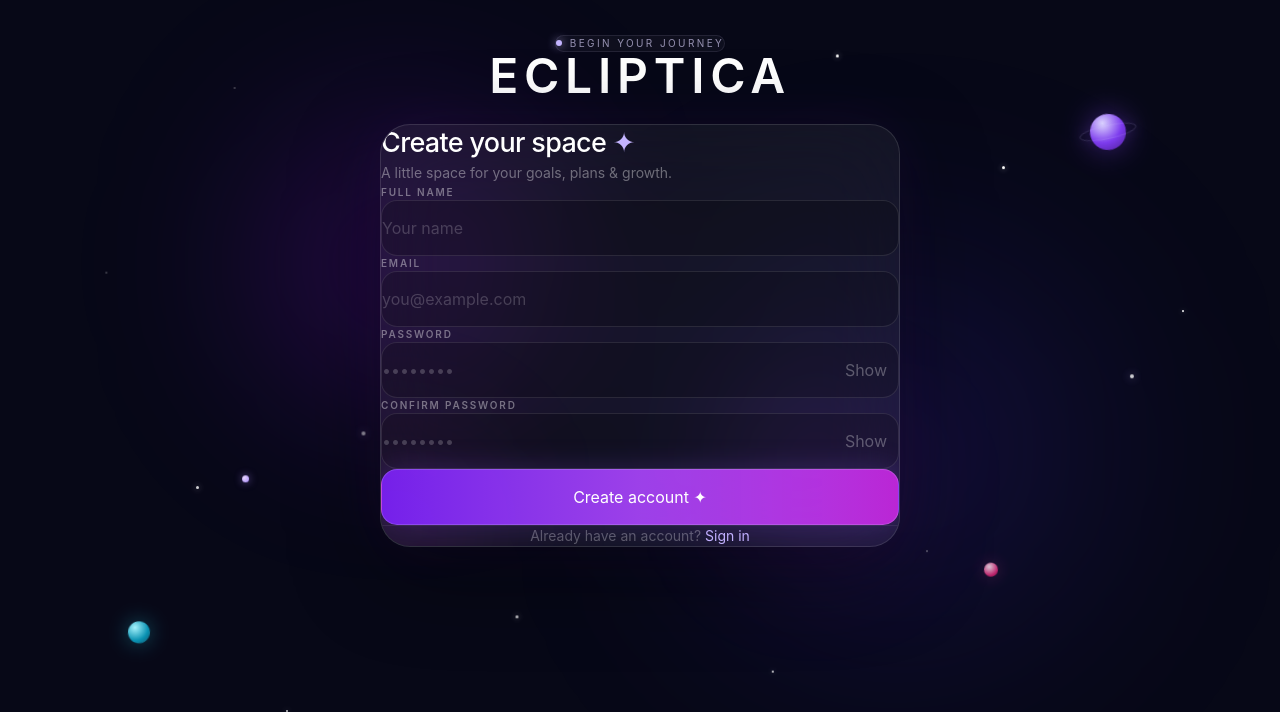
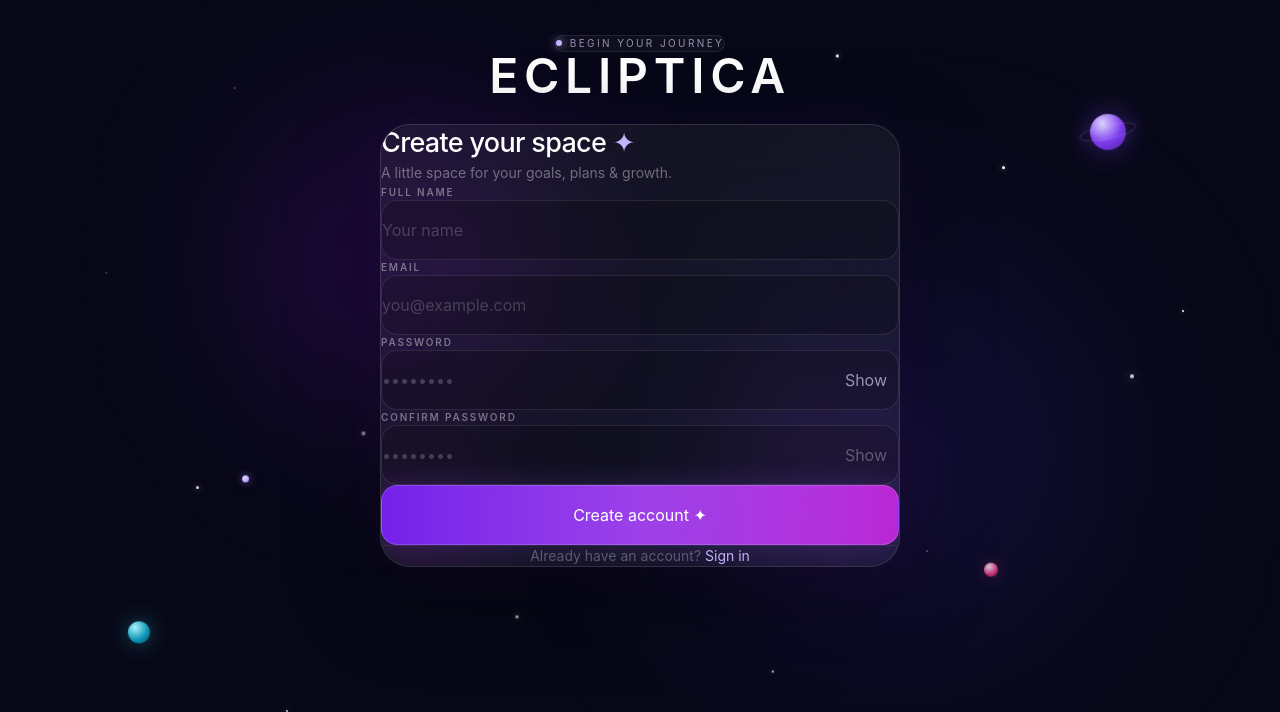
Before and after one commit to sneh777a/ecliptica, a React (Vite) app in the folder frontend/: page /register in a window 1280 px wide. Shown: the top 712 px of the page. Built offline with nearby package versions, Linux system fonts and the light colour scheme.

Commit message:
Make authentication cards spacious and vertically balanced

```diff
--- a/frontend/src/pages/Register.jsx
+++ b/frontend/src/pages/Register.jsx
@@ -34,12 +34,12 @@ export default function Register() {
     }
   };
 
-  const field = "w-full h-14 rounded-2xl border border-white/10 bg-black/20 px-4 text-sm text-white placeholder:text-white/20 outline-none transition focus:border-violet-300/40 focus:bg-white/[0.055] focus:shadow-[0_0_24px_rgba(139,92,246,.12)]";
+  const field = "w-full h-[60px] rounded-2xl border border-white/10 bg-black/20 px-4 text-sm text-white placeholder:text-white/20 outline-none transition focus:border-violet-300/40 focus:bg-white/[0.055] focus:shadow-[0_0_24px_rgba(139,92,246,.12)]";
 
   return (
     <main className="auth-page min-h-screen bg-[#070817] text-white relative overflow-hidden">
       <AuthCosmos />
-      <div className="relative z-10 min-h-screen flex items-center justify-center px-5 py-10">
+      <div className="relative z-10 min-h-screen flex items-start justify-center px-5 pt-14 pb-16 sm:pt-16 sm:pb-20">
         <div className="w-full max-w-[520px]">
           <header className="text-center mb-8">
             <div className="inline-flex items-center gap-2 rounded-full border border-violet-200/10 bg-white/[0.035] px-3.5 py-1.5 text-[10px] uppercase tracking-[0.24em] text-violet-200/65 backdrop-blur-xl">
@@ -70,7 +70,7 @@ export default function Register() {
                   <label className="mb-2.5 block text-[10px] font-semibold uppercase tracking-[0.18em] text-white/40">Password</label>
                   <div className="relative">
                     <input type={showPassword ? "text" : "password"} value={password} onChange={(e) => setPassword(e.target.value)} placeholder="••••••••" required autoComplete="new-password" className={field + " pr-14"} />
-                    <button type="button" onClick={() => setShowPassword((v) => !v)} className="absolute right-3 top-1/2 -translate-y-1/2 rounded-xl px-2 py-1.5 text-xs text-white/30 hover:text-white/70 transition">{showPassword ? "Hide" : "Show"}</button>
+                    <button type="button" onClick={() => setShowPassword((v) => !v)} className="absolute right-3 top-1/2 -translate-y-1/2 rounded-xl px-2 py-1.5 text-xs text-violet-200/65 hover:text-violet-100 transition">{showPassword ? "Hide" : "Show"}</button>
                   </div>
                 </div>
                 <div>
@@ -80,7 +80,7 @@ export default function Register() {
                     <button type="button" onClick={() => setShowConfirmPassword((v) => !v)} className="absolute right-3 top-1/2 -translate-y-1/2 rounded-xl px-2 py-1.5 text-xs text-white/30 hover:text-white/70 transition">{showConfirmPassword ? "Hide" : "Show"}</button>
                   </div>
                 </div>
-                <button type="submit" disabled={loading} className="relative mt-2 w-full h-14 overflow-hidden rounded-2xl border border-violet-200/20 bg-gradient-to-r from-violet-600/90 via-purple-500/90 to-fuchsia-500/80 text-sm font-medium shadow-[0_0_30px_rgba(139,92,246,.22)] transition hover:-translate-y-0.5 hover:shadow-[0_0_42px_rgba(139,92,246,.32)] disabled:opacity-50">
+                <button type="submit" disabled={loading} className="relative mt-3 w-full h-[60px] overflow-hidden rounded-2xl border border-violet-200/20 bg-gradient-to-r from-violet-600/90 via-purple-500/90 to-fuchsia-500/80 text-sm font-medium shadow-[0_0_30px_rgba(139,92,246,.22)] transition hover:-translate-y-0.5 hover:shadow-[0_0_42px_rgba(139,92,246,.32)] disabled:opacity-50">
                   {loading ? "Creating your orbit..." : "Create account  ✦"}
                 </button>
               </form>
```
